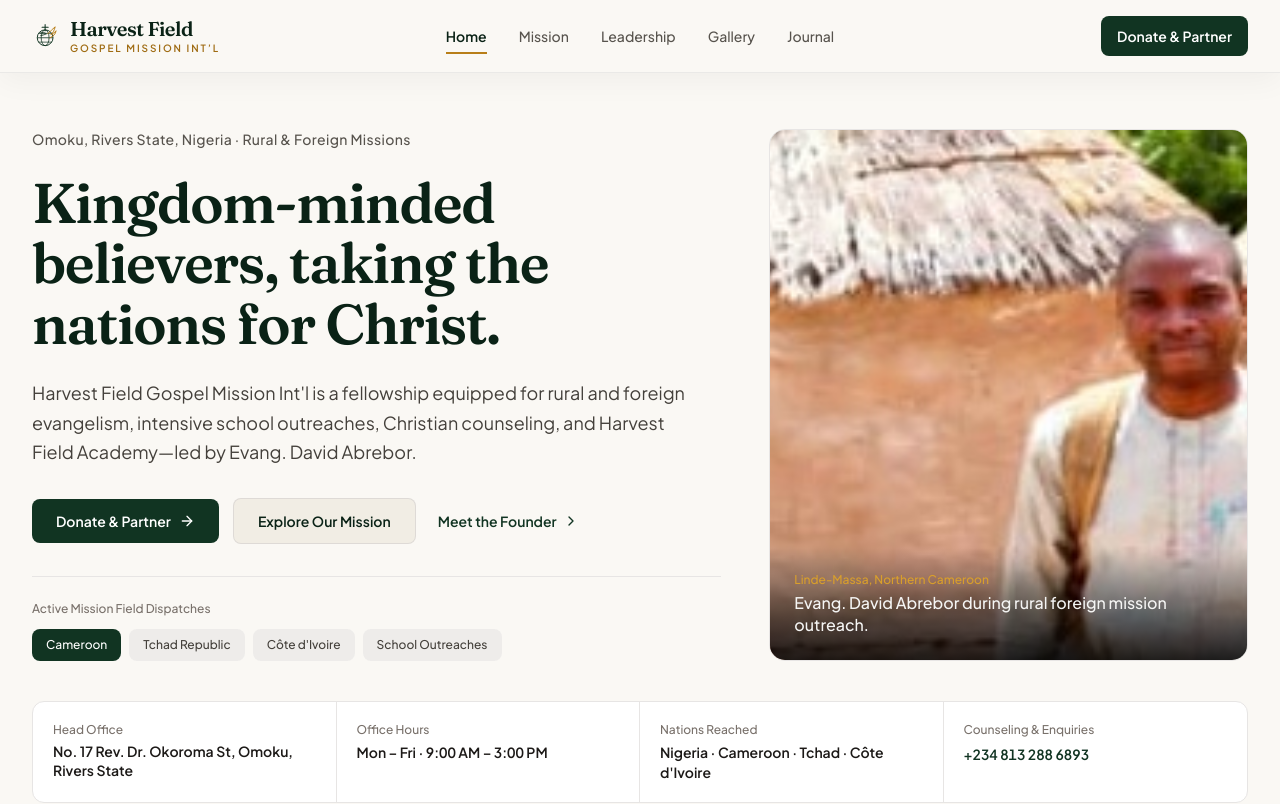
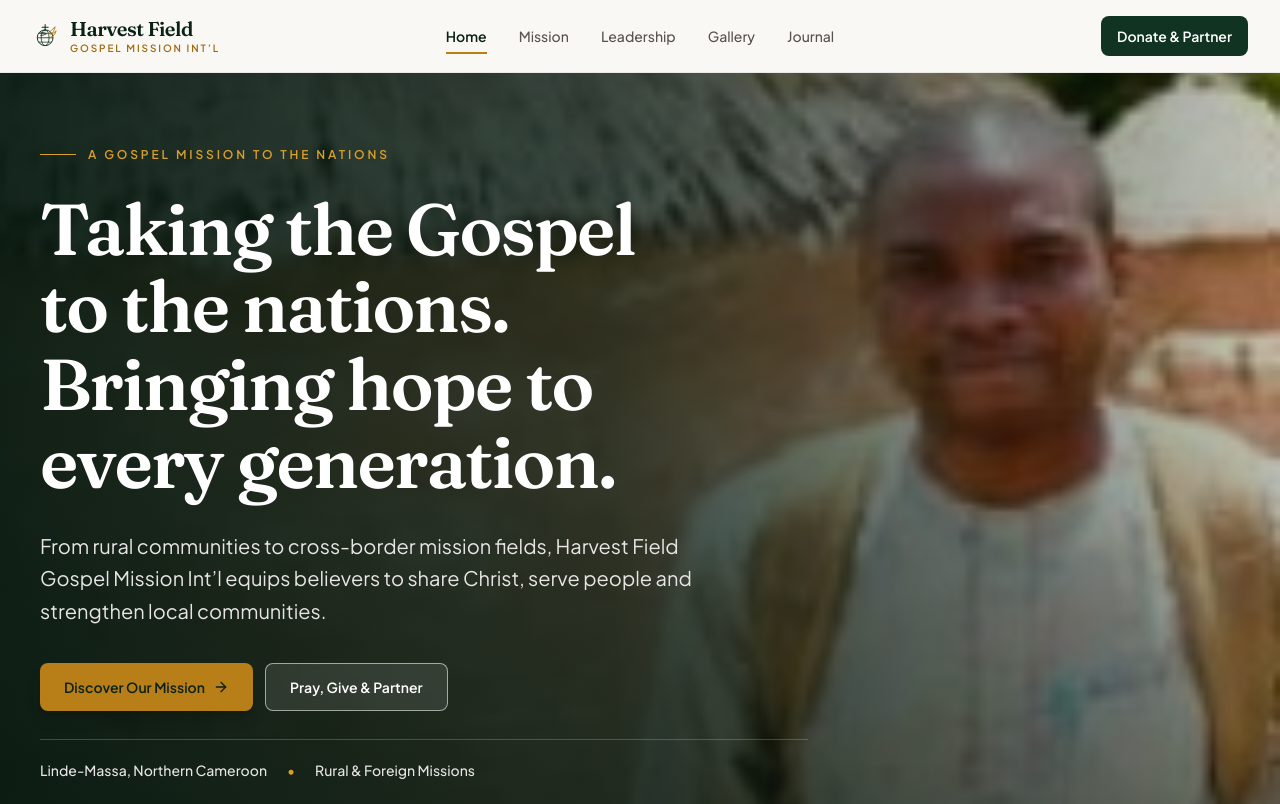
Before and after one commit to harvestfieldgospelmission-creator/Harvestfield, a React (Vite) app: page / in a window 1280 px wide. Shown: the top 804 px of the page. Built offline with nearby package versions, Linux system fonts and the light colour scheme.

Commit message:
Introduce cinematic field-photo homepage hero and truthful prayer email handoff

```diff
--- a/src/pages/HomePage.tsx
+++ b/src/pages/HomePage.tsx
@@ -85,6 +85,11 @@ export const HomePage: React.FC<HomePageProps> = ({
   const handlePrayerSubmit = (e: React.FormEvent) => {
     e.preventDefault();
     if (!prayerName.trim() || !prayerMessage.trim()) return;
+    const subject = encodeURIComponent(`Harvestfield ${prayerType}`);
+    const body = encodeURIComponent(
+      `Name: ${prayerName.trim()}\nContact: ${prayerContact.trim() || 'Not provided'}\nRequest type: ${prayerType}\n\nMessage:\n${prayerMessage.trim()}`
+    );
+    window.location.href = `mailto:${MISSION_INFO.emails[0]}?subject=${subject}&body=${body}`;
     setPrayerSent(true);
     setPrayerName('');
     setPrayerContact('');
@@ -93,6 +98,53 @@ export const HomePage: React.FC<HomePageProps> = ({
 
   return (
     <div>
+      {/* Cinematic mission welcome — uses the ministry's own field photographs */}
+      <section
+        className="relative isolate min-h-[520px] sm:min-h-[590px] lg:min-h-[650px] overflow-hidden bg-forest-950"
+        style={{
+          backgroundImage: `linear-gradient(90deg, rgba(5, 24, 15, 0.94) 0%, rgba(5, 24, 15, 0.78) 48%, rgba(5, 24, 15, 0.24) 100%), linear-gradient(0deg, rgba(5, 24, 15, 0.42), transparent 55%), url("${activeSpot.image}")`,
+          backgroundPosition: 'center',
+          backgroundSize: 'cover',
+        }}
+        aria-label={`Harvestfield mission field: ${activeSpot.location}`}
+      >
+        <div className="mx-auto flex min-h-[520px] sm:min-h-[590px] lg:min-h-[650px] max-w-7xl items-center px-5 py-16 sm:px-8 lg:px-10">
+          <div className="max-w-3xl space-y-7 text-white">
+            <p className="inline-flex items-center gap-3 text-[11px] sm:text-xs font-semibold uppercase tracking-[0.24em] text-harvest-400">
+              <span className="h-px w-9 bg-harvest-400" />
+              A Gospel Mission to the Nations
+            </p>
+            <h1 className="max-w-3xl font-serif text-4xl font-semibold leading-[1.08] tracking-tight sm:text-5xl lg:text-7xl">
+              Taking the Gospel to the nations. Bringing hope to every generation.
+            </h1>
+            <p className="max-w-2xl text-base leading-relaxed text-stone-200 sm:text-lg lg:text-xl">
+              From rural communities to cross-border mission fields, Harvest Field Gospel Mission Int’l equips believers to share Christ, serve people and strengthen local communities.
+            </p>
+            <div className="flex flex-col gap-3 pt-2 sm:flex-row sm:flex-wrap">
+              <button
+                type="button"
+                onClick={() => onNavigate('mission')}
+                className="inline-flex min-h-12 items-center justify-center gap-2 rounded-lg bg-harvest-500 px-6 py-3 text-sm font-semibold text-forest-950 shadow-lg shadow-black/15 transition-colors hover:bg-harvest-400 focus-visible:outline-none focus-visible:ring-2 focus-visible:ring-white"
+              >
+                Discover Our Mission <ArrowRight className="h-4 w-4" />
+              </button>
+              <button
+                type="button"
+                onClick={() => onNavigate('partner')}
+                className="inline-flex min-h-12 items-center justify-center rounded-lg border border-white/55 bg-white/10 px-6 py-3 text-sm font-semibold text-white backdrop-blur-sm transition-colors hover:bg-white/20"
+              >
+                Pray, Give &amp; Partner
+              </button>
+            </div>
+            <div className="flex flex-wrap items-center gap-x-5 gap-y-2 border-t border-white/20 pt-5 text-xs font-medium text-stone-200 sm:text-sm">
+              <span>{activeSpot.location}</span>
+              <span className="text-harvest-400" aria-hidden="true">•</span>
+              <span>Rural &amp; Foreign Missions</span>
+            </div>
+          </div>
+        </div>
+      </section>
+
       {/* 1. Split Editorial Hero */}
       <section className="max-w-7xl mx-auto px-4 sm:px-6 lg:px-8 pt-8 pb-12 lg:pt-14 lg:pb-16">
         <div className="grid grid-cols-1 lg:grid-cols-12 gap-8 lg:gap-12 items-stretch">
@@ -103,8 +155,8 @@ export const HomePage: React.FC<HomePageProps> = ({
                 Omoku, Rivers State, Nigeria <span aria-hidden="true">·</span> Rural &amp; Foreign Missions
               </p>
 
-              <h1 className="font-serif text-4xl sm:text-5xl lg:text-[3.5rem] font-semibold tracking-tight text-forest-950 leading-[1.08]">
-                Kingdom-minded believers, taking the nations for Christ.
+              <h1 className="font-serif text-3xl sm:text-4xl lg:text-[3.1rem] font-semibold tracking-tight text-forest-950 leading-[1.08]">
+                A people prepared to carry the Gospel beyond borders.
               </h1>
 
               <p className="text-base sm:text-lg text-stone-700 leading-relaxed max-w-2xl">
@@ -534,11 +586,10 @@ export const HomePage: React.FC<HomePageProps> = ({
               <div className="py-8 text-center space-y-4">
                 <CheckCircle2 className="w-10 h-10 text-forest-900 mx-auto" />
                 <h3 className="font-serif text-2xl font-semibold text-forest-950">
-                  Your note has been received.
+                  Your email request is ready.
                 </h3>
                 <p className="text-sm text-stone-600 max-w-md mx-auto leading-relaxed">
-                  Thank you for reaching out to Harvest Field Gospel Mission Int&apos;l. Our prayer
-                  and counseling team in Omoku will stand with you in prayer.
+                  Your email application should open with your request addressed to Harvest Field Gospel Mission Int&apos;l. Please send that email to complete your request. If it does not open, contact our office directly.
                 </p>
                 <button
                   type="button"
```
